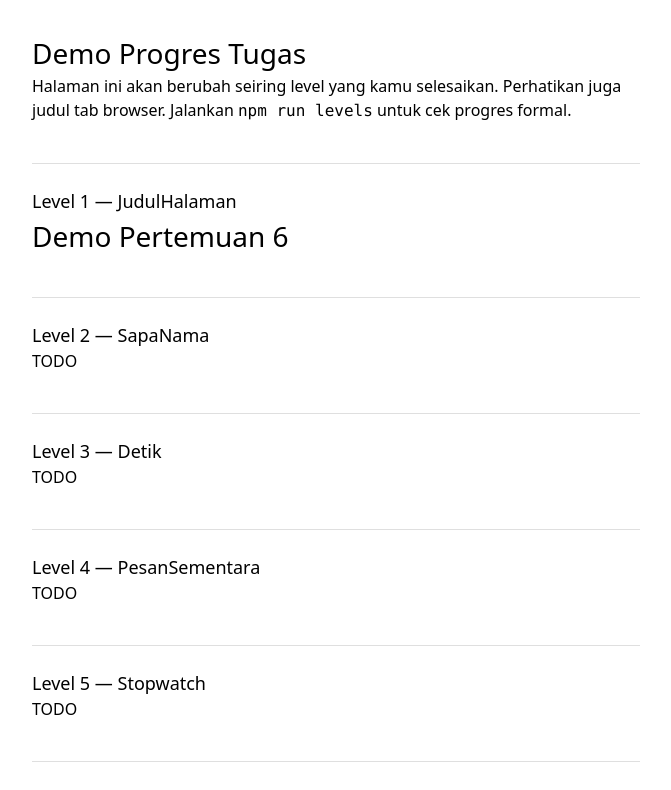
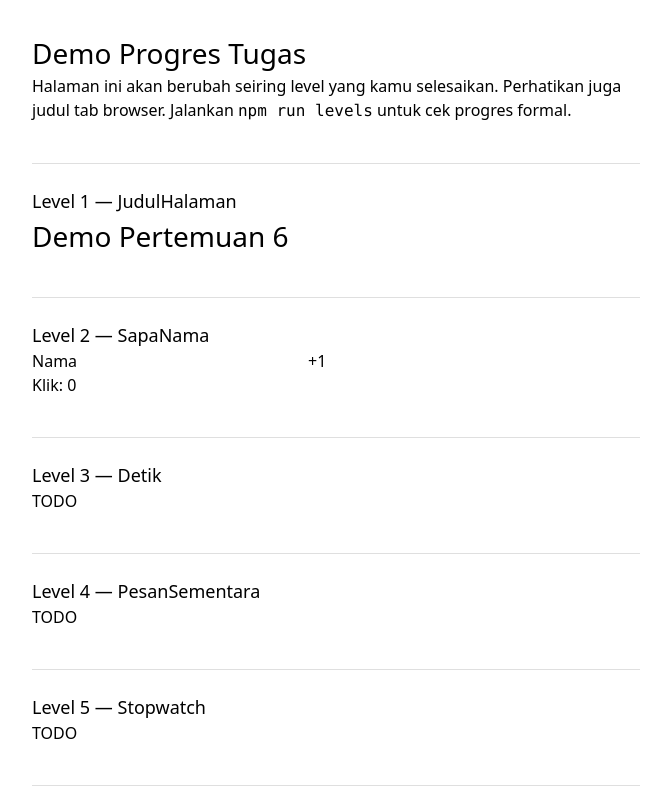
Before and after one commit to webdev-if-its/frontend-5053241034, a React (Vite) app in the folder pertemuan-06/: page / in a window 1280 px wide. Shown: the top 790 px of the page, without its empty margins (304-975 px from the left). Built offline with nearby package versions, Linux system fonts and the light colour scheme.

Commit message:
pertemuan-06: level 2 selesai

```diff
--- a/pertemuan-06/src/components/SapaNama.tsx
+++ b/pertemuan-06/src/components/SapaNama.tsx
@@ -5,7 +5,31 @@
 // Pakai useEffect untuk mengubah document.title menjadi "Halo, {nama}"
 // (kalau nama kosong: "Halo, Tamu"). Efek HANYA boleh jalan ulang saat nama
 // berubah — klik tombol "+1" tidak boleh memicu efek (atur dependency array).
+
+import { useEffect, useState } from "react"
+
 // Lihat SOAL.md untuk kontrak lengkap.
-export function SapaNama(props: any) {
-  return <p>TODO</p>
+export function SapaNama() {
+
+  const [nama, setNama] = useState("")
+  const [jumlah, setJumlah] = useState(0)
+
+  useEffect(() => {
+    document.title = `Halo, ${ nama || "Tamu" }`
+  }, [nama])
+
+  return (
+    <div>
+      <label>Nama
+        <input value={nama} onChange={
+          (e) => {
+            setNama(e.target.value)          }
+        }/>
+      </label>
+      <button onClick={() => {
+        setJumlah(jumlah+1)
+      }}>+1</button>
+      <p>Klik: {jumlah}</p>
+    </div>
+  )
 }
```
